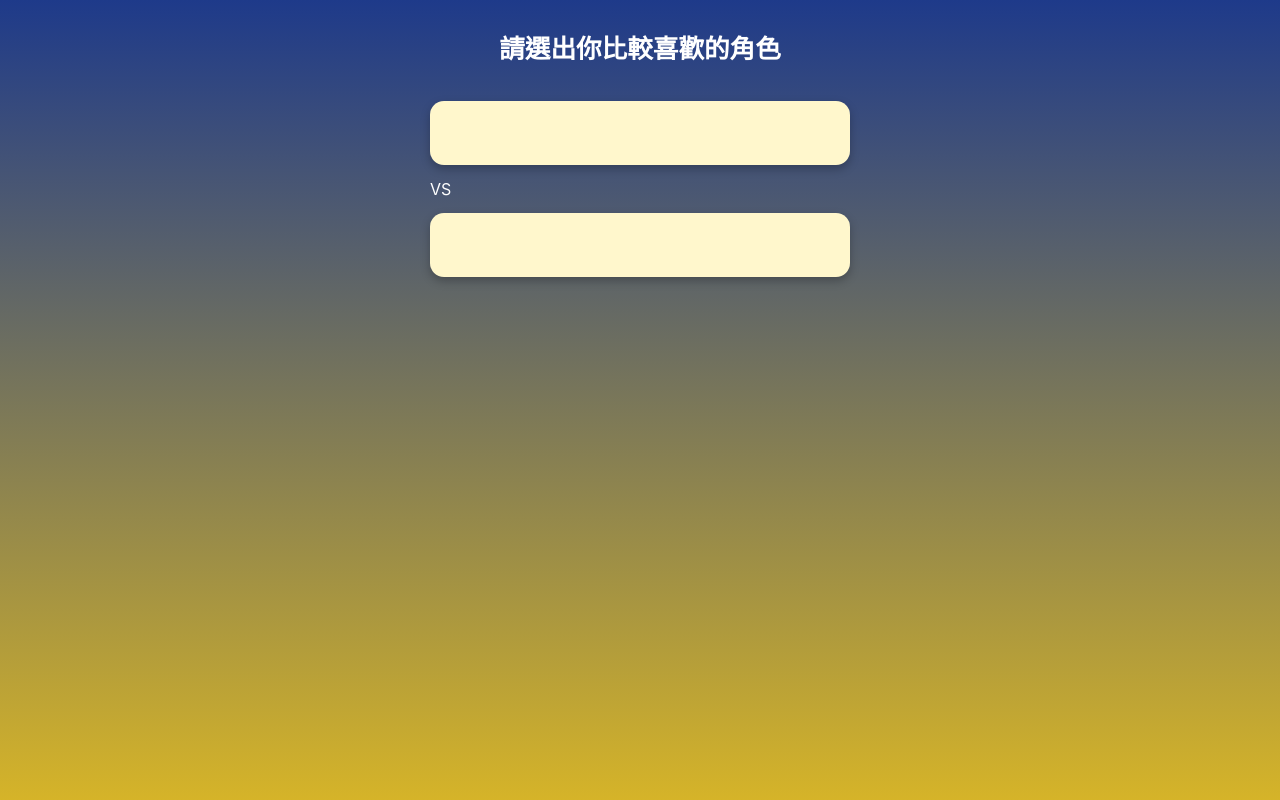
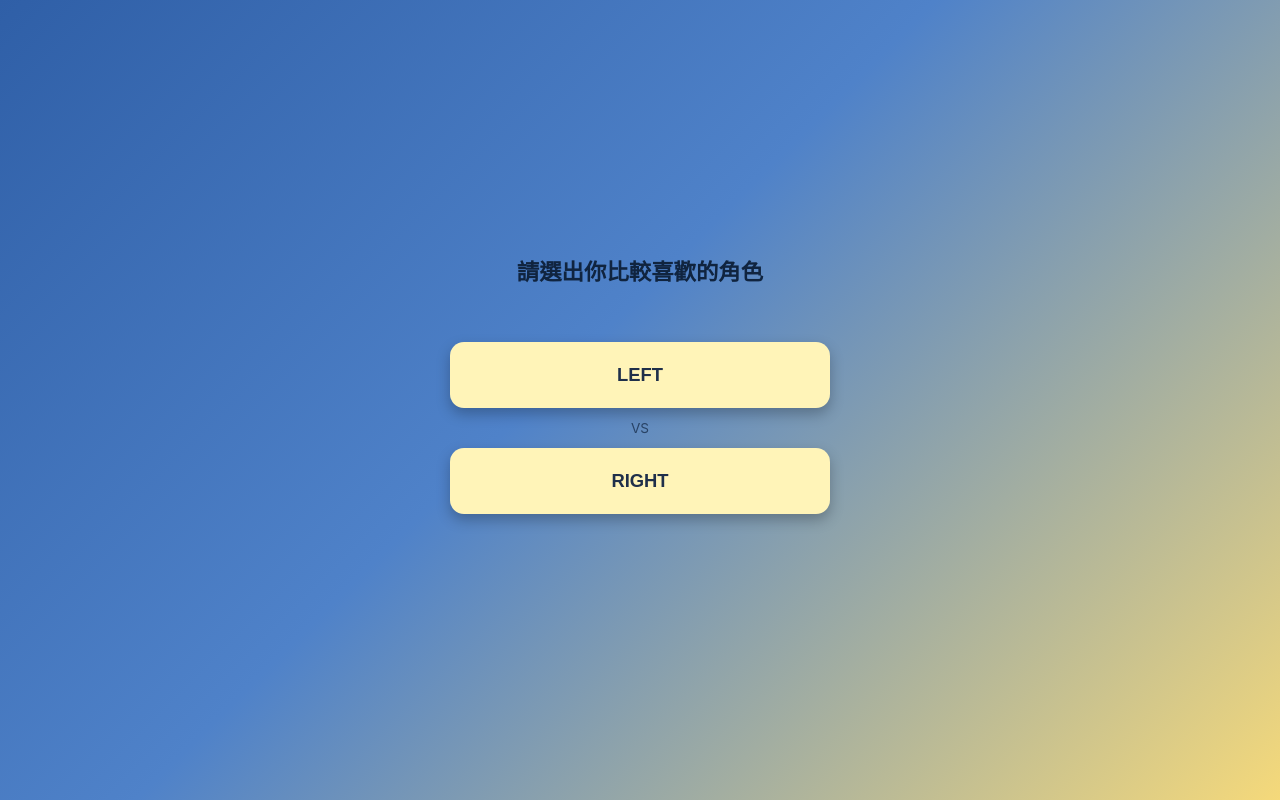
Before and after one commit to maydaysunny99-bit/-, a plain HTML site: page index.html in a window 1280 px wide. Drawn offline with Linux system fonts and the light colour scheme.

Commit message:
Update index.html

```diff
--- a/index.html
+++ b/index.html
@@ -4,41 +4,115 @@
   <meta charset="UTF-8">
   <meta name="viewport" content="width=device-width, initial-scale=1.0">
   <title>角色二選一排名產生器</title>
-  <link rel="stylesheet" href="style.css">
+
+  <style>
+    /* ===== reset（極簡） ===== */
+    body, h1, div, button {
+      margin: 0;
+      padding: 0;
+      box-sizing: border-box;
+    }
+
+    body {
+      min-height: 100vh;
+      background: linear-gradient(
+        135deg,
+        #2f5fa7 0%,
+        #4f82c9 45%,
+        #f5d97a 100%
+      );
+      font-family: -apple-system, BlinkMacSystemFont,
+                   "PingFang TC", "Noto Sans TC", sans-serif;
+      display: flex;
+      flex-direction: column;
+      align-items: center;
+      justify-content: center;
+      color: #10243f;
+    }
+
+    h1 {
+      font-size: 1.4rem;
+      margin-bottom: 20px;
+    }
+
+    /* ===== 對戰區 ===== */
+    #battle {
+      width: 100%;
+      max-width: 420px;
+      padding: 20px;
+      text-align: center;
+    }
+
+    #progress {
+      font-size: 1rem;
+      margin-bottom: 16px;
+      opacity: 0.85;
+    }
+
+    #choices {
+      display: block;
+      width: 100%;
+    }
+
+    /* ⚠️ 關鍵：不用 flex，避免 iOS button 吃字 */
+    button {
+      display: block;
+      width: 100%;
+      margin: 12px 0;
+      padding: 20px 12px;
+
+      font-size: 1.15rem;
+      font-weight: 600;
+      line-height: 1.4;
+
+      color: #1f2f4a;
+      background-color: #fff4b8;
+
+      border: none;
+      border-radius: 14px;
+
+      box-shadow: 0 6px 14px rgba(0,0,0,0.25);
+    }
+
+    button:active {
+      transform: translateY(2px);
+      box-shadow: 0 3px 8px rgba(0,0,0,0.3);
+    }
+
+    .vs {
+      margin: 6px 0;
+      font-size: 0.85rem;
+      opacity: 0.7;
+    }
+
+    /* ===== 結果 ===== */
+    #result {
+      max-width: 420px;
+      padding: 20px;
+    }
+  </style>
 </head>
 
 <body>
 
   <h1>請選出你比較喜歡的角色</h1>
 
-  <!-- 對戰主區 -->
   <div id="battle">
-
-    <!-- 題號（第 n 題） -->
     <div id="progress"></div>
 
-    <!-- 選項區（手機排版關鍵容器） -->
     <div id="choices">
-
-      <!-- 左選項 -->
-      <button id="left"></button>
-
-      <!-- VS -->
+      <button id="left">LEFT</button>
       <div class="vs">VS</div>
-
-      <!-- 右選項 -->
-      <button id="right"></button>
-
+      <button id="right">RIGHT</button>
     </div>
   </div>
 
-  <!-- 結果畫面 -->
   <div id="result" hidden>
     <h2>你的最愛排名</h2>
     <ol id="ranking"></ol>
   </div>
 
-  <!-- JS -->
+  <!-- 不動你的 JS -->
   <script src="script.js"></script>
 
 </body>
```
